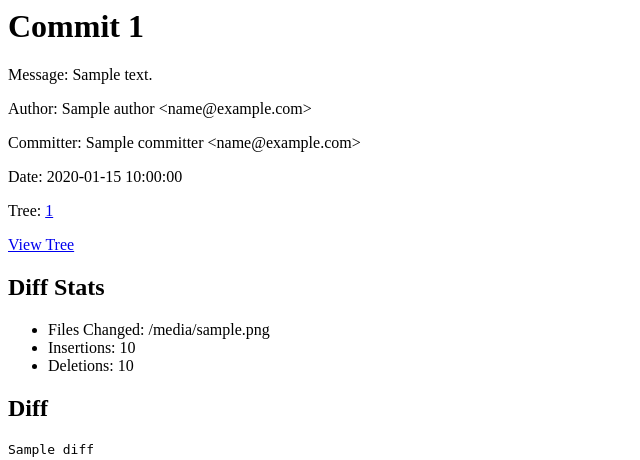
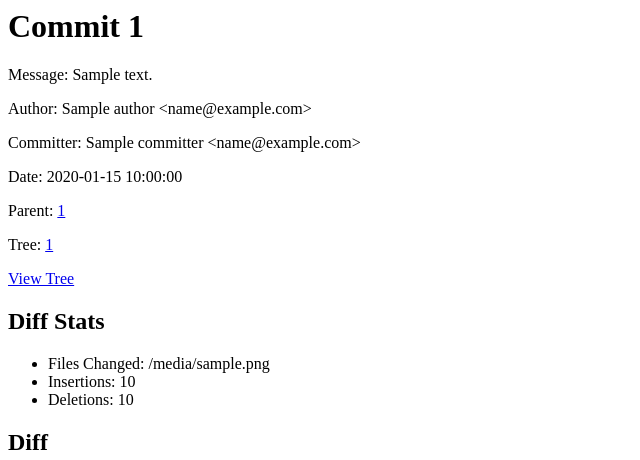
Before and after one commit to LukaHietala/lipasto, a Flask app: template templates/commit.html in a window 1280 px wide. Shown: the top 460 px of the page, without its empty margins (0-640 px from the left). Run offline with Flask 3, Linux system fonts and the light colour scheme; the template is opened without the code that fills it: most values are stand-ins (such as "Sample title", 1, 10 or a date in 2020).

Commit message:
add parent id to commit

```diff
--- a/git/commit.py
+++ b/git/commit.py
@@ -70,6 +70,7 @@ def get_commit(path, commit_hash):
         'author': commit.author,
         'committer': commit.committer,
         'tree_id': str(commit.tree.id),
+        'parent_id': str(commit.parents[0].id) if commit.parents else None,
         'date': commit.commit_time,
         'diff_stats': diff_stats,
         'diff': diff.patch if diff else None
--- a/templates/commit.html
+++ b/templates/commit.html
@@ -4,14 +4,23 @@
     <p>Author: {{ commit.author.name }} &lt;{{ commit.author.email }}&gt;</p>
     <p>Committer: {{ commit.committer.name }} &lt;{{ commit.committer.email }}&gt;</p>
     <p>Date: {{ commit.date }}</p>
+    {% if commit.parent_id %}
+    <p>Parent: <a href="{{ url_for('commit_detail', repo_name=repo_name, commit_hash=commit.parent_id) }}">{{ commit.parent_id }}</a></p>
+    {% endif %}
     <p>Tree: <a href="{{ url_for('repo_tree_path', repo_name=repo_name, path='') }}?ref={{ commit.tree_id }}">{{ commit.tree_id }}</a></p>
     <p><a href="{{ url_for('repo_tree_path', repo_name=repo_name, path='') }}?ref={{ commit.id }}">View Tree</a></p>
+    {% if commit.diff %}
     <h2>Diff Stats</h2>
     <ul>
         <li>Files Changed: {{ commit.diff_stats.files_changed }}</li>
         <li>Insertions: {{ commit.diff_stats.insertions }}</li>
         <li>Deletions: {{ commit.diff_stats.deletions }}</li>
     </ul>
+    {% endif %}
     <h2>Diff</h2>
+    {% if commit.diff %}
     <pre>{{ commit.diff }}</pre>
+    {% else %}
+    <p>No changes compared to parent</p>
+    {% endif %}
 {% endblock %}
```
